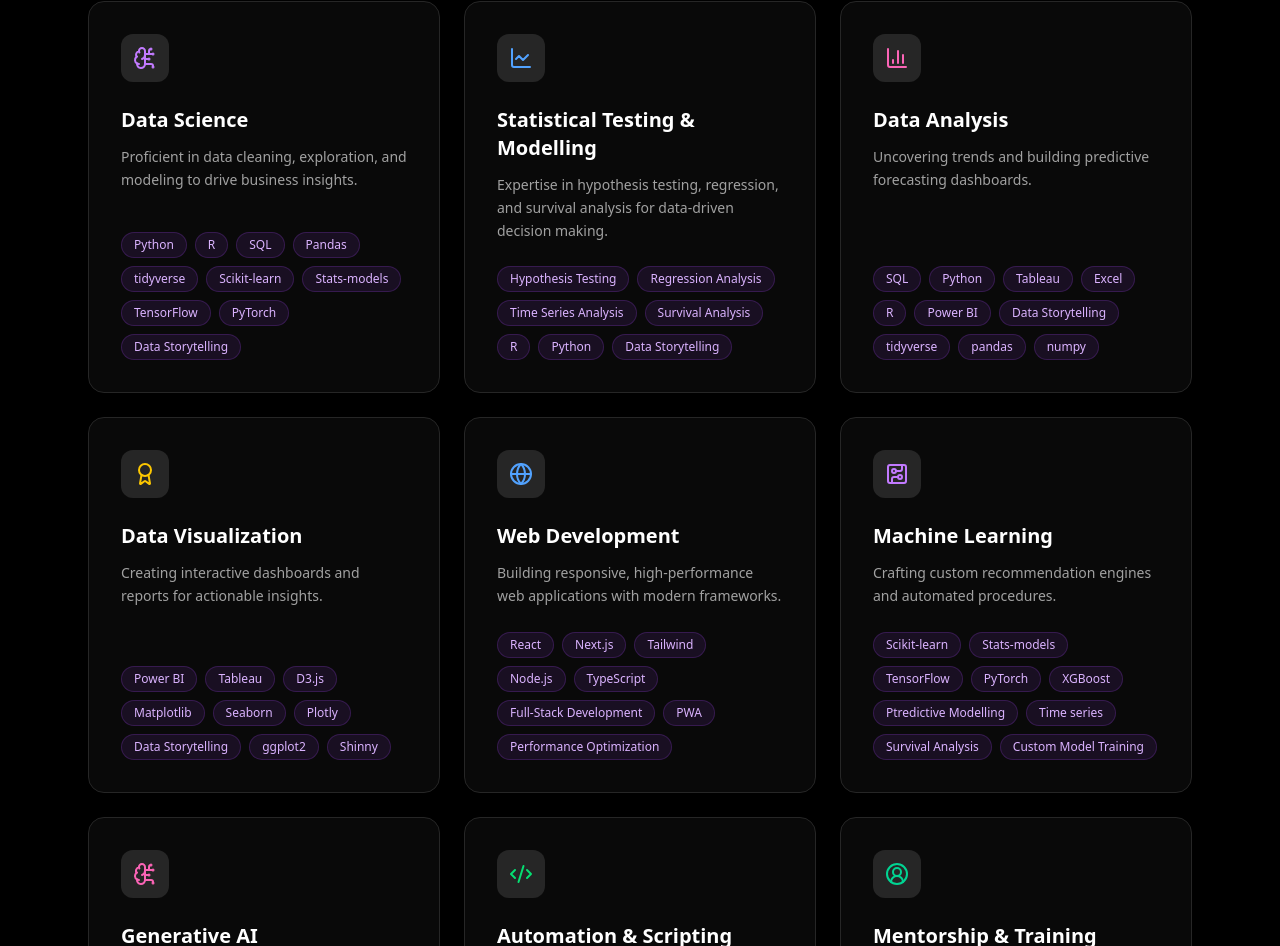
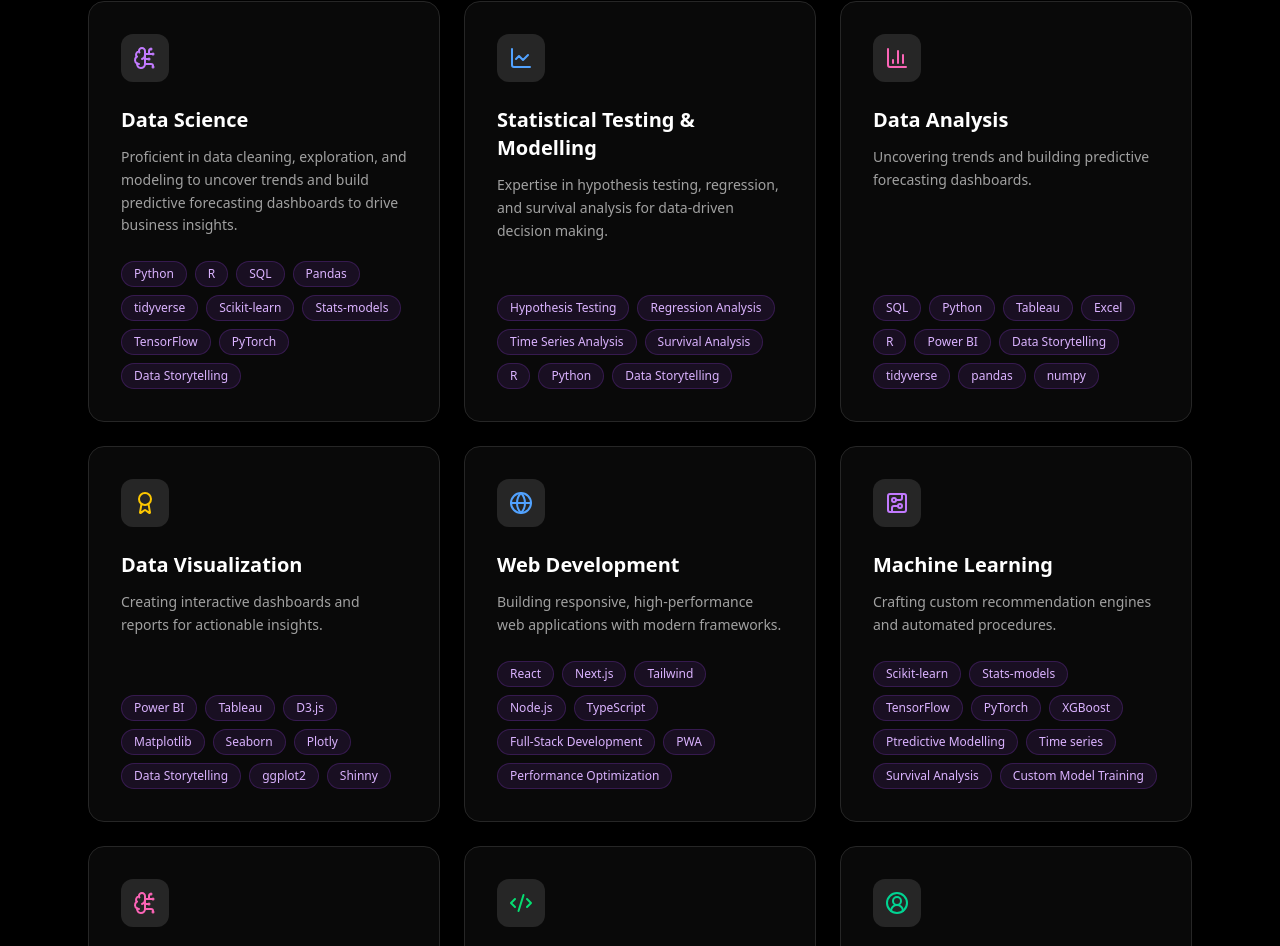
Before and after one commit to kiteluva/kitewebsite, a React (Vite) app in the folder kiluvas/: page / in a window 1280 px wide. Shown: the part 915-1861 px from the top of the page. Built offline with nearby package versions, Linux system fonts and the light colour scheme.

Commit message:
that's it

```diff
--- a/kiluvas/src/App.tsx
+++ b/kiluvas/src/App.tsx
@@ -102,7 +102,7 @@ const HomeView: React.FC<{ setActiveTab: (id: string) => void }> = ({ setActiveT
           {
             icon: <BrainCircuit className="text-purple-400" />,
             title: "Data Science",
-            desc: "Proficient in data cleaning, exploration, and modeling to drive business insights.",
+            desc: "Proficient in data cleaning, exploration, and modeling to uncover trends and build predictive forecasting dashboards to drive business insights.",
             skills: ["Python", "R", "SQL", "Pandas", "tidyverse", "Scikit-learn", "Stats-models", "TensorFlow", "PyTorch", "Data Storytelling"]
           },
           {
```
